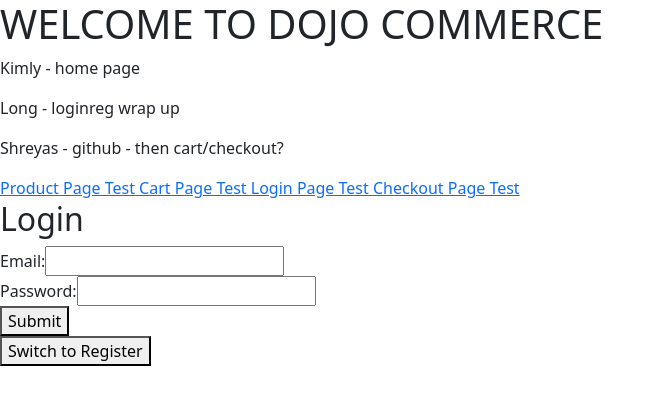
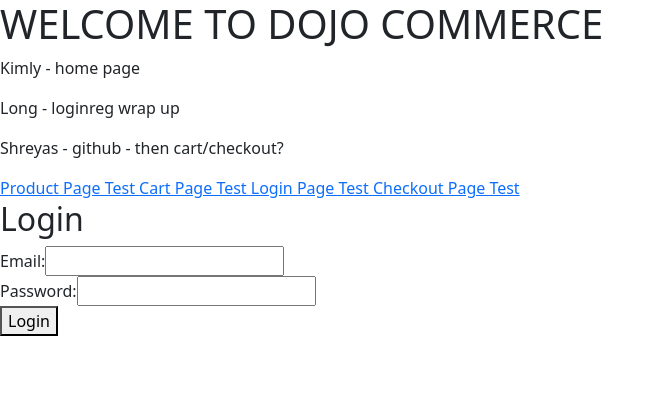
Before and after one commit to codesbyshrey/CodingDojoCommerce, a React (Create React App) app in the folder dojocommerce/: page /test/login in a window 1280 px wide. Shown: the top 404 px of the page, without its empty margins (0-664 px from the left). Built offline with nearby package versions, Linux system fonts and the light colour scheme; the HTML template or start-up script is replaced by a standard one.

Commit message:
Long the Beast

```diff
--- a/dojocommerce/src/views/HomePage.jsx
+++ b/dojocommerce/src/views/HomePage.jsx
@@ -1,12 +1,32 @@
-// Cart Page
+import React, { useState, useEffect } from 'react';
+import axios from 'axios';
 
 const HomePage = () => {
+  const [productList, setProductList] = useState([]);
 
-    return (
-        <div>
-            <h1> Welcome to DojoCommerce </h1>
+  useEffect(() => {
+    axios.get('http://localhost:8000/api/product')
+      .then(response => {
+        setProductList(response.data);
+      })
+      .catch(error => {
+        console.error(error.response.data);
+      });
+  }, []);
+
+  return (
+    <div>
+      <h2>Product List</h2>
+      {productList.map(product => (
+        <div key={product._id}>
+          <h3>{product.name}</h3>
+          <p>{product.description}</p>
+          <p>{product.price}</p>
+          <img src={product.image} alt={product.name} />
         </div>
-    )
-}
+      ))}
+    </div>
+  );
+};
 
 export default HomePage;
--- a/dojocommerce/src/views/LoginPage.jsx
+++ b/dojocommerce/src/views/LoginPage.jsx
@@ -1,28 +1,29 @@
 import React, { useState } from 'react';
 import axios from 'axios';
 
-const LoginForm = ({ onLogin }) => {
+const LoginPage = ({ onLogin }) => {
   const [email, setEmail] = useState('');
   const [password, setPassword] = useState('');
+  const [errorMessage, setErrorMessage] = useState('');
 
-    const handleSubmit = (event) => {
+  const handleLogin = (event) => {
     event.preventDefault();
-        axios
-            .post('http://localhost:8000/api/user/login', { email, password })
-            .then((response) => {
-                console.log("we made it to here")
+    axios.post('http://localhost:8000/api/login', { email, password })
+      .then(response => {
         const { user, token } = response.data;
         localStorage.setItem('token', token);
         onLogin(user);
       })
-            .catch((error) => {
-                console.error(error);
+      .catch(error => {
+        console.error(error.response.data);
+        setErrorMessage('Invalid email or password');
       });
   };
 
   return (
-        <form onSubmit={handleSubmit}>
+    <div>
       <h2>Login</h2>
+      <form onSubmit={handleLogin}>
         <label>
           Email:
           <input type="email" value={email} onChange={(e) => setEmail(e.target.value)} />
@@ -33,76 +34,9 @@ const LoginForm = ({ onLogin }) => {
           <input type="password" value={password} onChange={(e) => setPassword(e.target.value)} />
         </label>
         <br />
-            <button type="submit">Submit</button>
+        <button type="submit">Login</button>
       </form>
-    );
-};
-
-const RegisterForm = ({ onRegister }) => {
-    const [name, setName] = useState('');
-    const [email, setEmail] = useState('');
-    const [password, setPassword] = useState('');
-    const [address, setAddress] = useState('');
-
-    const handleSubmit = (event) => {
-        event.preventDefault();
-        axios
-            .post('http://localhost:8000/api/user/register', { name, email, password, address })
-            .then((response) => {
-                const { user, token } = response.data;
-                localStorage.setItem('token', token);
-                onRegister(user);
-            })
-            .catch((error) => {
-                console.error(error);
-            });
-    };
-
-    return (
-        <form onSubmit={handleSubmit}>
-            <h2>Register</h2>
-            <label>
-                Name:
-                <input type="text" value={name} onChange={(e) => setName(e.target.value)} />
-            </label>
-            <br />
-            <label>
-                Email:
-                <input type="email" value={email} onChange={(e) => setEmail(e.target.value)} />
-            </label>
-            <br />
-            <label>
-                Password:
-                <input type="password" value={password} onChange={(e) => setPassword(e.target.value)} />
-            </label>
-            <br />
-            <label>
-                Address:
-                <input type="text" value={address} onChange={(e) => setAddress(e.target.value)} />
-            </label>
-            <br />
-            <button type="submit">Submit</button>
-        </form>
-    );
-};
-
-const LoginPage = ({ onLogin, onRegister }) => {
-    const [showLoginForm, setShowLoginForm] = useState(true);
-
-    const toggleForm = () => {
-        setShowLoginForm(!showLoginForm);
-    };
-
-    return (
-        <div>
-            {showLoginForm ? (
-                <LoginForm onLogin={onLogin} />
-            ) : (
-                <RegisterForm onRegister={onRegister} />
-            )}
-            <button onClick={toggleForm}>
-                {showLoginForm ? 'Switch to Register' : 'Switch to Login'}
-            </button>
+      {errorMessage && <p>{errorMessage}</p>}
     </div>
   );
 };
```
Also changed, not shown: dojocommerce/src/views/RegisterPage.jsx (added). Lines whose indentation alone changed are shown as unchanged.
